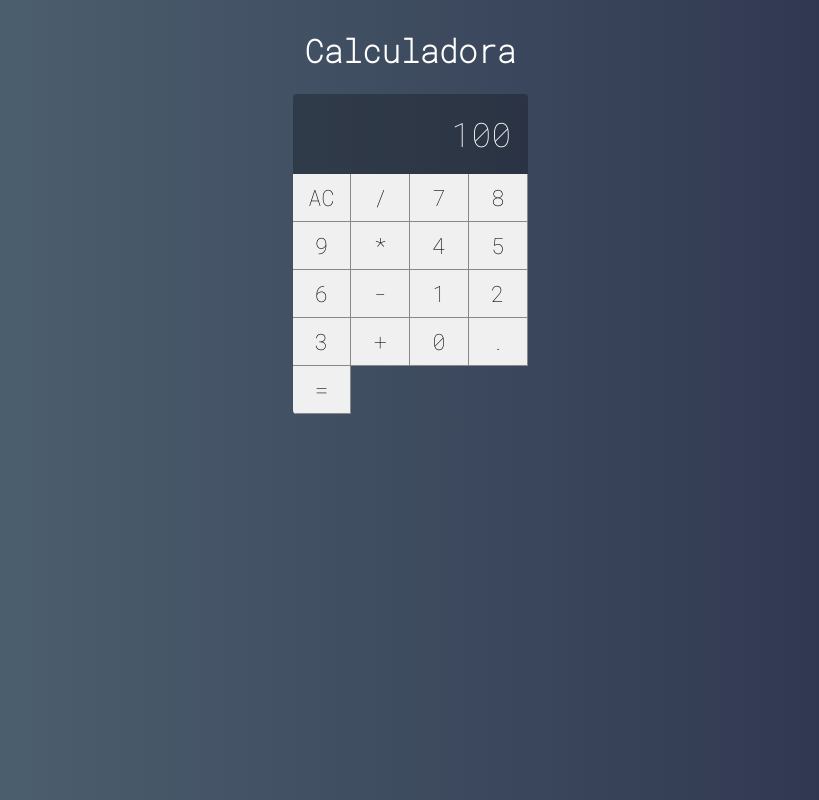
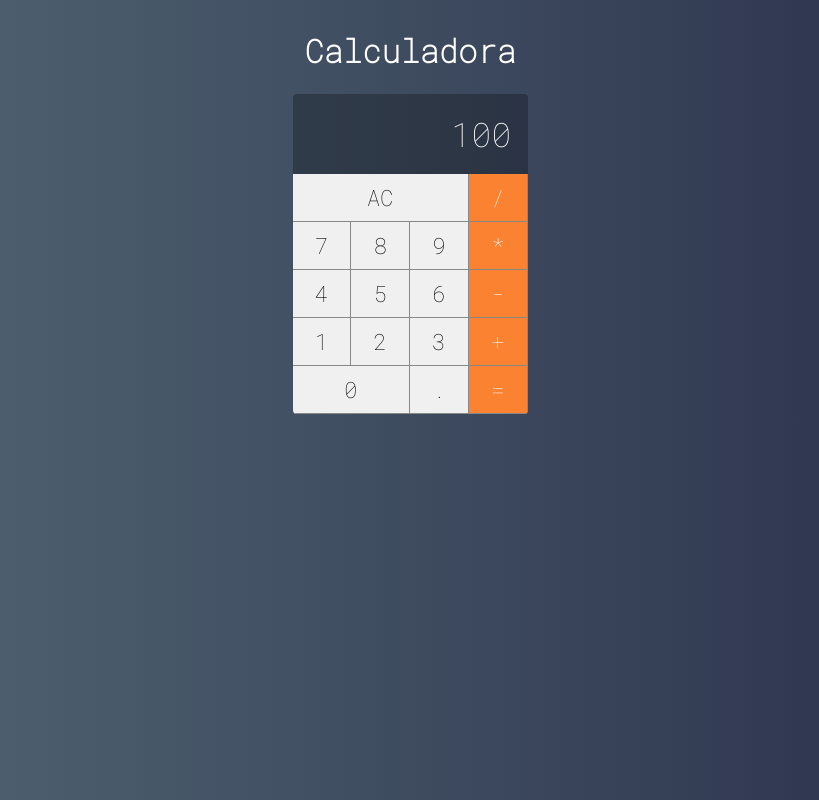
Before and after one commit to PomboObeso/calculator-react-project, a React (Create React App) app: page / in a window 1280 px wide. Shown: the whole page, without its empty margins (230-1049 px from the left). Built offline with nearby package versions, Linux system fonts and the light colour scheme.

Commit message:
Estilizando os botoes e adicionando operacoes

```diff
--- a/src/components/Button.css
+++ b/src/components/Button.css
@@ -11,3 +11,24 @@
     border-bottom: var(--border-button);
     outline: none;
 }
+
+.button:active {
+    background-color: #ccc;
+}
+
+.button.double {
+    grid-column: span 2;
+}
+
+.button.triple {
+    grid-column: span 3;
+}
+
+.button.operation {
+    background-color: #fa8231;
+    color: white;
+}
+
+.button.operation:active {
+    background-color: #fa8231cc;
+}
--- a/src/components/Button.jsx
+++ b/src/components/Button.jsx
@@ -1,4 +1,14 @@
 import React from "react";
 import './Button.css';
 
-export default props => <button className="button">{props.label}</button>
+export default props =>
+    <button
+        onClick={e => props.click(props.label)}
+        className={`
+                button
+                ${props.operation ? 'operation' : ''}
+                ${props.double ? 'double' : ''}
+                ${props.triple ? 'triple' : ''}
+    `}>
+        {props.label}
+    </button>
--- a/src/main/Calculator.jsx
+++ b/src/main/Calculator.jsx
@@ -5,27 +5,47 @@
 import Display from '../components/Display';
 
 export default class Calculator extends Component {
+    constructor(props) {
+        super(props)
+        this.clearMemory = this.clearMemory.bind(this)
+        this.setOperation = this.setOperation.bind(this)
+        this.addDigit = this.addDigit.bind(this)
+    }
+
+    clearMemory() {
+        console.log('clear')
+    }
+
+    setOperation(operation) {
+        console.log(operation)
+    }
+
+    addDigit(n){
+        console.log(n)
+    }
+
     render() {
+
         return (
             <div className='calculator'>
                 <Display value={100}/>
-                <Button label="AC"/>
-                <Button label="/"/>
-                <Button label="7"/>
-                <Button label="8"/>
-                <Button label="9"/>
-                <Button label="*"/>
-                <Button label="4"/>
-                <Button label="5"/>
-                <Button label="6"/>
-                <Button label="-"/>
-                <Button label="1"/>
-                <Button label="2"/>
-                <Button label="3"/>
-                <Button label="+"/>
-                <Button label="0"/>
-                <Button label="."/>
-                <Button label="="/>
+                <Button label="AC" click={this.clearMemory} triple/>
+                <Button label="/" click={this.setOperation} operation />
+                <Button label="7" click={this.addDigit} />
+                <Button label="8" click={this.addDigit} />
+                <Button label="9" click={this.addDigit} />
+                <Button label="*" click={this.setOperation} operation />
+                <Button label="4" click={this.addDigit} />
+                <Button label="5" click={this.addDigit} />
+                <Button label="6" click={this.addDigit} />
+                <Button label="-" click={this.setOperation} operation />
+                <Button label="1" click={this.addDigit} />
+                <Button label="2" click={this.addDigit} />
+                <Button label="3" click={this.addDigit} />
+                <Button label="+" click={this.setOperation} operation />
+                <Button label="0" click={this.addDigit} double/>
+                <Button label="." click={this.addDigit} />
+                <Button label="=" click={this.setOperation} operation />
             </div>
         )
     }
```
